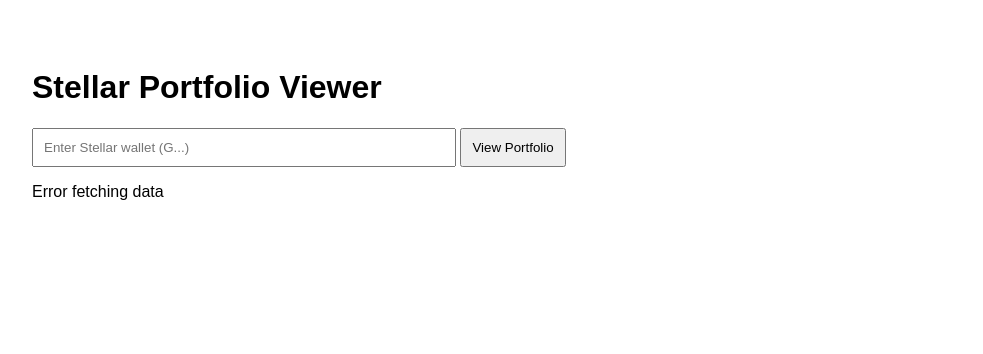
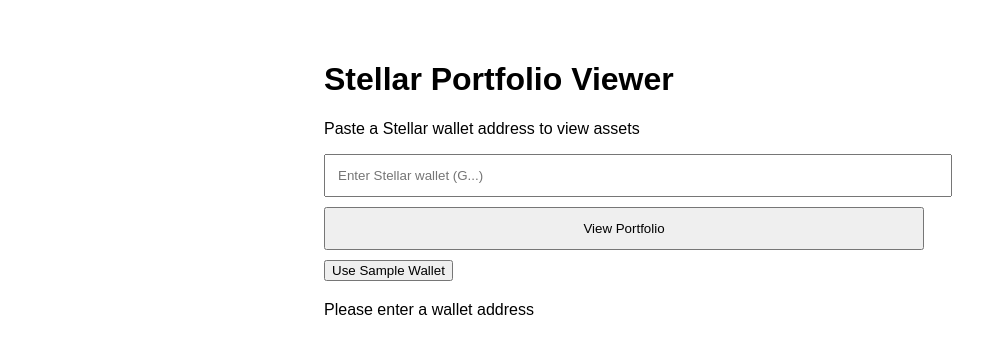
Before and after one commit to seva9523/porfolio-visualizer, a website: page index.html in a window 1280 px wide. Both pictures are taken after a click on the button "View Portfolio". Shown: the whole page, without its empty margins (16-999 px from the left). Drawn offline with Linux system fonts and the light colour scheme; no server answers.

Commit message:
Update index.html

```diff
--- a/index.html
+++ b/index.html
@@ -3,24 +3,45 @@
 <head>
   <title>Stellar Portfolio Viewer</title>
 </head>
-<body style="font-family: Arial; padding: 40px;">
+
+<body style="font-family: Arial; padding: 40px; max-width: 600px; margin: auto;">
 
   <h1>Stellar Portfolio Viewer</h1>
+  <p>Paste a Stellar wallet address to view assets</p>
 
-  <input id="address" placeholder="Enter Stellar wallet (G...)" style="padding:10px; width:400px;" />
-  <button onclick="fetchPortfolio()" style="padding:10px;">View Portfolio</button>
+  <input id="address" placeholder="Enter Stellar wallet (G...)"
+    style="padding:12px; width:100%; margin-bottom:10px;" />
 
-  <p id="status"></p>
+  <button onclick="fetchPortfolio()"
+    style="padding:12px; width:100%; cursor:pointer;">
+    View Portfolio
+  </button>
 
-  <ul id="results"></ul>
+  <button onclick="useSample()" style="margin-top:10px;">
+    Use Sample Wallet
+  </button>
+
+  <p id="status" style="margin-top:20px;"></p>
+
+  <ul id="results" style="margin-top:10px;"></ul>
 
   <script>
+    function useSample() {
+      document.getElementById("address").value = "GBRPYHIL2CI3XH3KZ5OZJ6B6WZ4K6M7F3T7N5U6Z4X3A2B1C";
+    }
+
     async function fetchPortfolio() {
       const address = document.getElementById("address").value;
       const status = document.getElementById("status");
       const results = document.getElementById("results");
 
       results.innerHTML = "";
+
+      if (!address) {
+        status.innerText = "Please enter a wallet address";
+        return;
+      }
+
       status.innerText = "Loading...";
 
       try {
@@ -32,15 +53,20 @@
           return;
         }
 
-        status.innerText = "Assets:";
+        let totalAssets = 0;
 
         data.balances.forEach(b => {
           let asset = b.asset_type === "native" ? "XLM" : b.asset_code;
+          let amount = parseFloat(b.balance);
+
+          totalAssets++;
 
           const li = document.createElement("li");
-          li.innerText = asset + ": " + parseFloat(b.balance).toFixed(2);
+          li.innerText = asset + ": " + amount.toFixed(2);
           results.appendChild(li);
         });
+
+        status.innerText = `Found ${totalAssets} assets`;
 
       } catch (e) {
         status.innerText = "Error fetching data";
```
